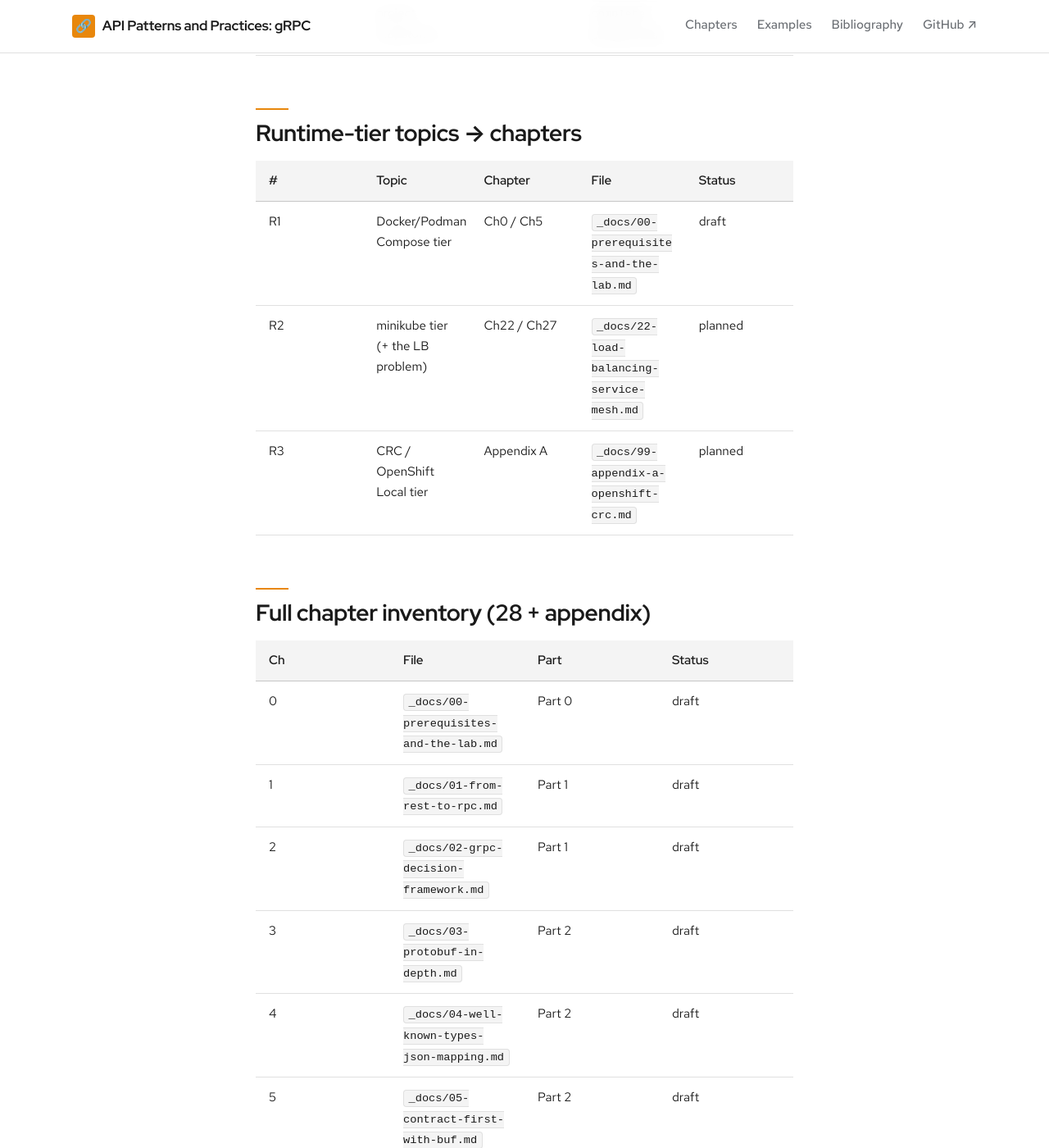
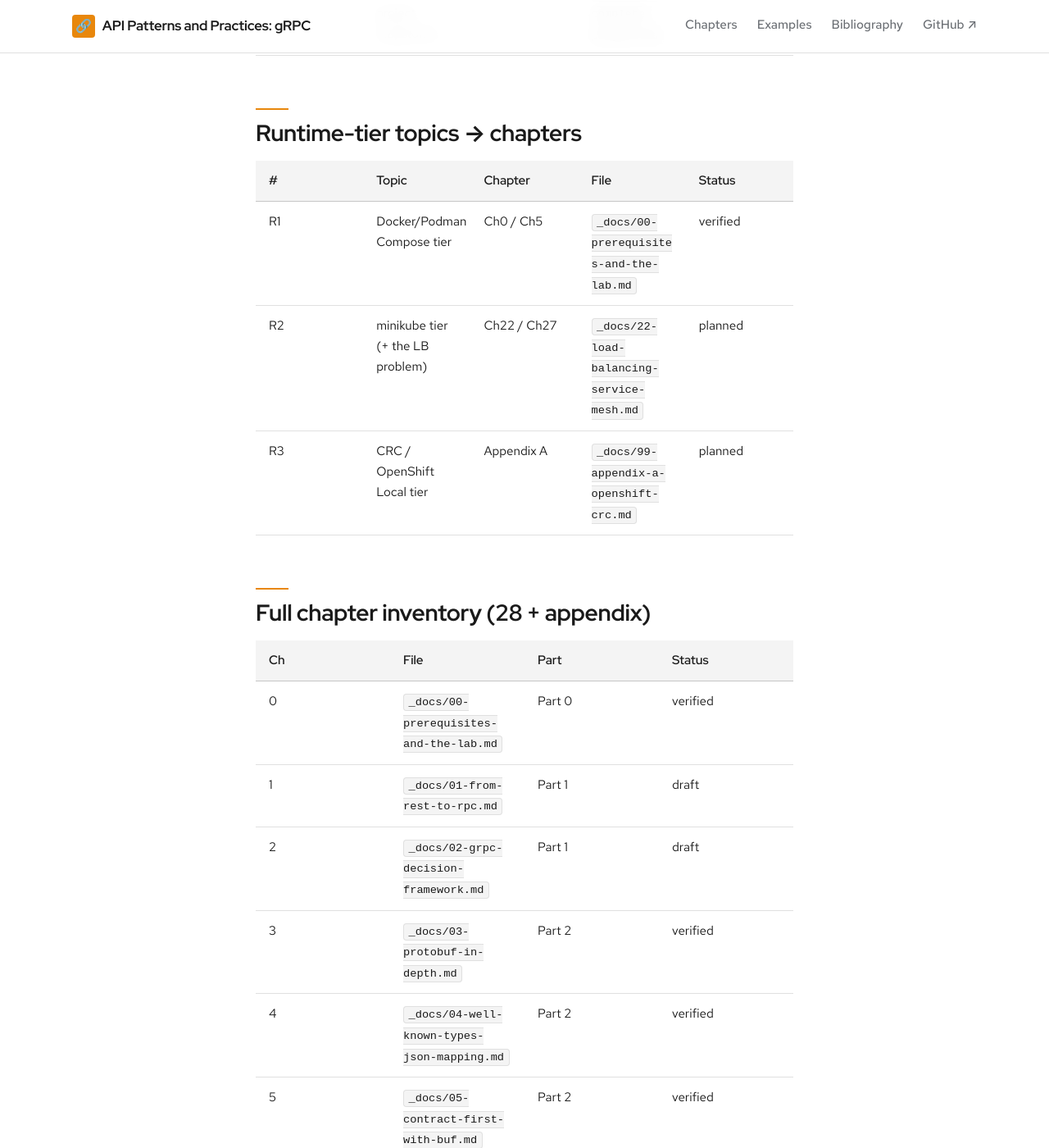
Before and after one commit to patterncatalyst/api-patterns-and-practices-grpc, a Jekyll site: the page built from _plans/coverage-matrix.md, in a window 1280 px wide and 1400 px high, scrolled down 3974 px. Shown: the whole window at 82% size. Built offline with Jekyll 4.4.1, drawn with Linux system fonts in a browser that asks for light colours; some web fonts are replaced; some of the changed text lies outside the part shown.

Commit message:
docs(r02): flip Ch0/3/4/5 -> verified (CI examples matrix green)

```diff
--- a/_plans/coverage-matrix.md
+++ b/_plans/coverage-matrix.md
@@ -20,9 +20,9 @@ while still guaranteeing no mapped-and-claimed chapter silently disappears.
 |---|---|---|---|---|
 | T1 | Why gRPC / three paradigms / stub-to-stub | Ch1 | `_docs/01-from-rest-to-rpc.md` | draft |
 | T2 | gRPC decision framework (5 axes) | Ch2 | `_docs/02-grpc-decision-framework.md` | draft |
-| T3 | Full protobuf coverage + wire encoding | Ch3 | `_docs/03-protobuf-in-depth.md` | draft |
-| T4 | Well-known types & JSON mapping | Ch4 | `_docs/04-well-known-types-json-mapping.md` | draft |
-| T5 | Buf (lint/build/breaking) + contract-first anchor | Ch5 | `_docs/05-contract-first-with-buf.md` | draft |
+| T3 | Full protobuf coverage + wire encoding | Ch3 | `_docs/03-protobuf-in-depth.md` | verified |
+| T4 | Well-known types & JSON mapping | Ch4 | `_docs/04-well-known-types-json-mapping.md` | verified |
+| T5 | Buf (lint/build/breaking) + contract-first anchor | Ch5 | `_docs/05-contract-first-with-buf.md` | verified |
 | T6 | HTTP/2 foundation + binary vs JSON | Ch6 | `_docs/06-http2-foundation.md` | planned |
 | T7 | Unary RPCs + channels/stubs | Ch7 | `_docs/07-unary-rpcs.md` | planned |
 | T8 | Server-streaming | Ch8 | `_docs/08-server-streaming.md` | planned |
@@ -50,7 +50,7 @@ while still guaranteeing no mapped-and-claimed chapter silently disappears.
 
 | # | Topic | Chapter | File | Status |
 |---|---|---|---|---|
-| R1 | Docker/Podman Compose tier | Ch0 / Ch5 | `_docs/00-prerequisites-and-the-lab.md` | draft |
+| R1 | Docker/Podman Compose tier | Ch0 / Ch5 | `_docs/00-prerequisites-and-the-lab.md` | verified |
 | R2 | minikube tier (+ the LB problem) | Ch22 / Ch27 | `_docs/22-load-balancing-service-mesh.md` | planned |
 | R3 | CRC / OpenShift Local tier | Appendix A | `_docs/99-appendix-a-openshift-crc.md` | planned |
 
@@ -58,12 +58,12 @@ while still guaranteeing no mapped-and-claimed chapter silently disappears.
 
 | Ch | File | Part | Status |
 |---|---|---|---|
-| 0 | `_docs/00-prerequisites-and-the-lab.md` | Part 0 | draft |
+| 0 | `_docs/00-prerequisites-and-the-lab.md` | Part 0 | verified |
 | 1 | `_docs/01-from-rest-to-rpc.md` | Part 1 | draft |
 | 2 | `_docs/02-grpc-decision-framework.md` | Part 1 | draft |
-| 3 | `_docs/03-protobuf-in-depth.md` | Part 2 | draft |
-| 4 | `_docs/04-well-known-types-json-mapping.md` | Part 2 | draft |
-| 5 | `_docs/05-contract-first-with-buf.md` | Part 2 | draft |
+| 3 | `_docs/03-protobuf-in-depth.md` | Part 2 | verified |
+| 4 | `_docs/04-well-known-types-json-mapping.md` | Part 2 | verified |
+| 5 | `_docs/05-contract-first-with-buf.md` | Part 2 | verified |
 | 6 | `_docs/06-http2-foundation.md` | Part 3 | planned |
 | 7 | `_docs/07-unary-rpcs.md` | Part 3 | planned |
 | 8 | `_docs/08-server-streaming.md` | Part 3 | planned |
```
